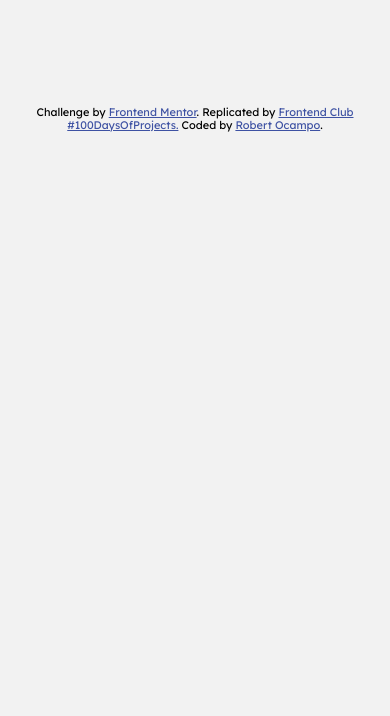
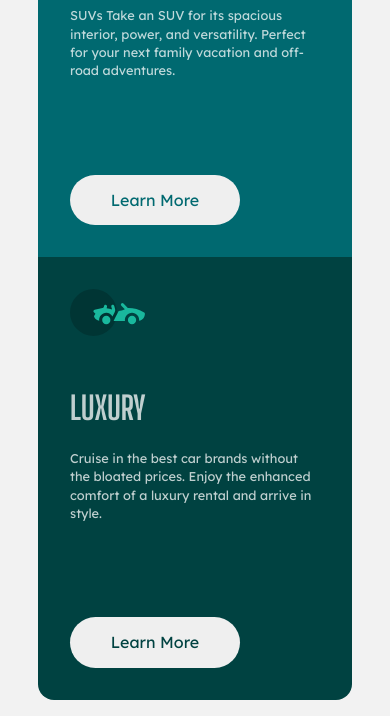
Before and after one commit to raocampo/100DaysProject, a plain HTML site: page dia11/index.html in a window 390 px wide. Shown: the part 738-1454 px from the top of the page. Before the commit the page ends 870 px from the top, so only its background shows below. Drawn offline with Linux system fonts and the light colour scheme.

Commit message:
Se termina el reto del dia 11

```diff
--- a/dia11/css/style.css
+++ b/dia11/css/style.css
@@ -22,6 +22,12 @@
 }
 .attribution a{
   color: hsl(228, 45%, 44%);
+}
+@media (max-width: 760px){
+  .attribution{
+    position: absolute;
+    top: 0;
+  }
 }
 
 body{
@@ -48,10 +54,21 @@ body{
   height: auto;
   display: flex;
 }
+@media (max-width: 760px){
+  .tarjeta{
+    width: 250px;
+    display: flex;
+    flex-direction: column;
+    justify-content: center;
+    align-items: center;
+    margin-top: 45rem;
+    padding-bottom: 1rem;
+  }
+}
 
 .subtarjeta{
   width: 100%;
-  height: 25rem;
+  height: auto;
   display: flex;
   flex-direction: column;
   padding: 2rem;
@@ -59,7 +76,7 @@ body{
 }
 
 .subtarjeta img{
-  width: 20%;
+  width: 30%;
 }
 .titulo{
   color: var(--white-paragraphs);
@@ -75,11 +92,47 @@ span{
   border-top-left-radius: 1rem;
   border-bottom-left-radius: 1rem;
 }
+@media (max-width: 760px){
+  .uno{
+    border-top-right-radius: 1rem;
+    border-top-left-radius: 1rem;
+    border-bottom-left-radius: 0;
+  }
+}
+.uno button{
+  color: var(--bright-orange);
+}
 .dos{
   background: var(--dark-cyan);
+}
+.dos button{
+  color: var(--dark-cyan);
 }
 .tres{
   background: var(--very-dark-cyan);
   border-top-right-radius: 1rem;
   border-bottom-right-radius: 1rem;
 }
+@media (max-width: 760px){
+  .tres{
+    border-top-right-radius: 0;
+    border-bottom-right-radius: 1rem;
+    border-bottom-left-radius: 1rem;
+  }
+}
+.tres button{
+  color: var(--very-dark-cyan);
+}
+button:hover{
+  cursor: pointer;
+  color: var(--white-paragraphs);
+  background-color: transparent;
+  border: 2px solid var(--white-paragraphs);
+}
+button{
+  width: 170px;
+  padding: 1rem;
+  border: none;
+  border-radius: 5rem;
+  margin-top: 4rem;
+}
--- a/dia11/index.html
+++ b/dia11/index.html
@@ -20,26 +20,13 @@
     <link rel="stylesheet" href="css/normalize.css" />
     <link rel="stylesheet" href="css/style.css" />
 
-    <link
-      rel="icon"
-      type="image/png"
-      sizes="32x32"
-      href="./images/favicon-32x32.png"
-    />
+    <!--Favicon / iconos-->
+    <link rel="icon" type="image/png" sizes="32x32" href="./images/favicon-32x32.png"/>
 
+    <!--Titulo Página-->
     <title>Frontend Mentor | 3-column preview card component</title>
+  </head>
 
-    <!-- Feel free to remove these styles or customise in your own stylesheet 👍 -->
-    <style>
-      .attribution {
-        font-size: 11px;
-        text-align: center;
-      }
-      .attribution a {
-        color: hsl(228, 45%, 44%);
-      }
-    </style>
-  </head>
   <body>
     <section class="contenedor">
       <div class="tarjeta">
@@ -65,6 +52,7 @@
               adventures.
             </span>
           </div>
+          <button type="submit">Learn More</button>
         </div>
 
         <div class="subtarjeta tres">
@@ -76,8 +64,10 @@
               the enhanced comfort of a luxury rental and arrive in style.
             </span>
           </div>
+          <button type="submit">Learn More</button>
         </div>
       </div>
+
     </section>
 
     <div class="attribution">
```
